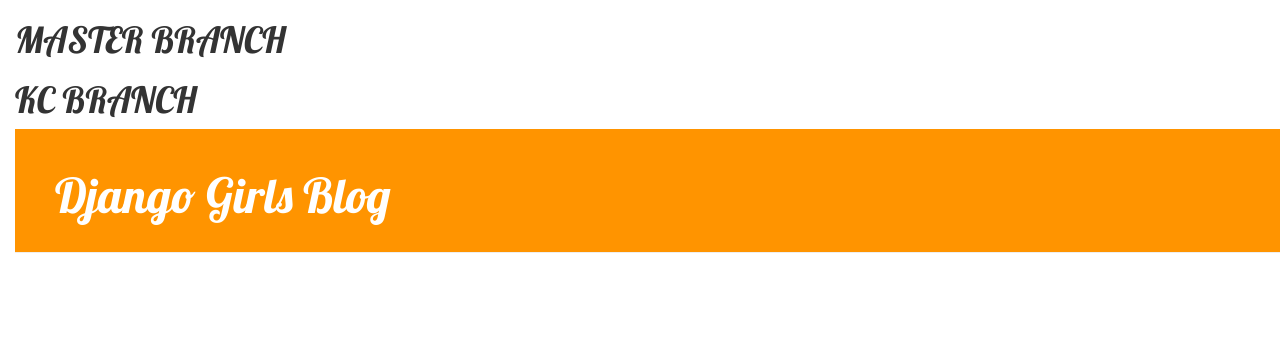
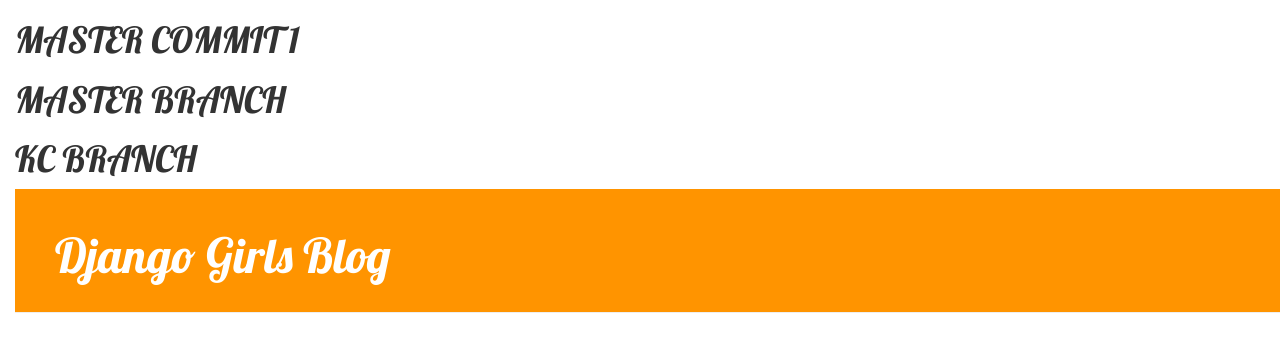
Before and after one commit to rosekathy/my-first-blog, a Django app: page / in a window 1280 px wide. Shown: the top 352 px of the page. Run offline with Django 3.2, Linux system fonts and the light colour scheme; data that the repository does not hold is empty; some libraries are stand-ins or nearby versions.

Commit message:
MASTER COMMIT 1

```diff
--- a/blog/templates/blog/base.html
+++ b/blog/templates/blog/base.html
@@ -8,7 +8,7 @@
         <title>Django Girls blog</title>
     </head>
     <body>
-
+        <h1>MASTER COMMIT 1</h1>
         <h1>MASTER BRANCH</h1>
         <h1>KC BRANCH</h1>
 
```
